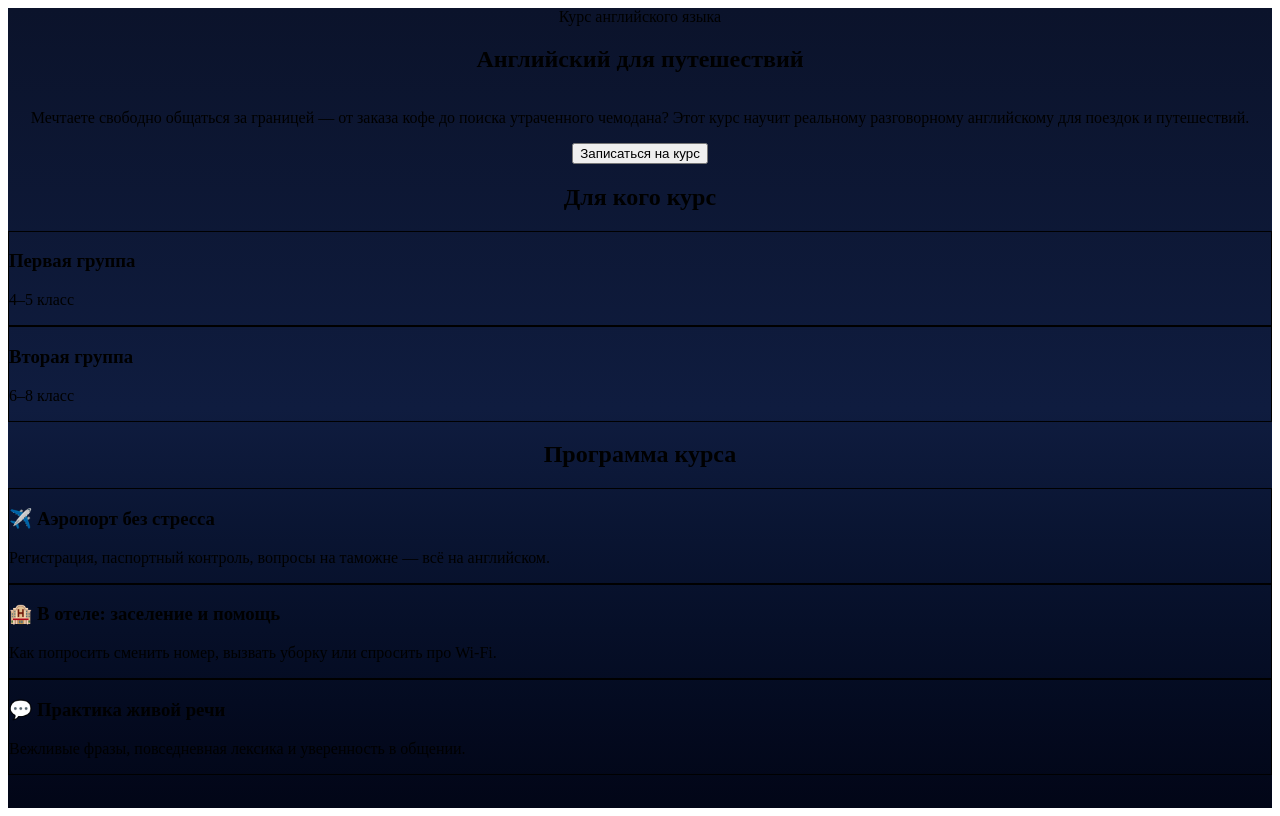
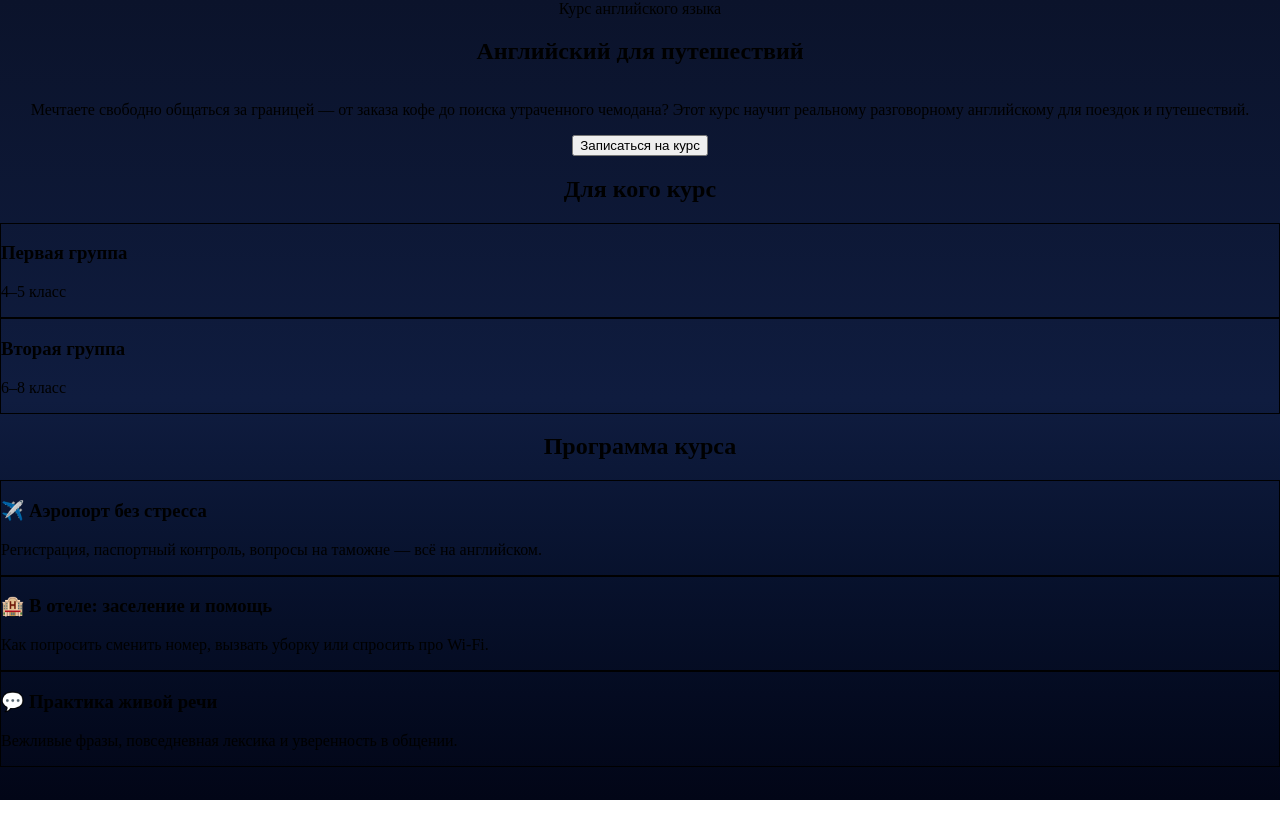
Before and after one commit to olga1975-dot/Figmatravel, a React (Vite) app: page / in a window 1280 px wide. Built offline with nearby package versions, Linux system fonts and the light colour scheme.

Commit message:
Update index.css

```diff
--- a/src/styles/index.css
+++ b/src/styles/index.css
@@ -1,2 +1,8 @@
-@import './fonts.css';
-@import './tailwind.css';
+@import "./fonts.css";
+@import "./tailwind.css";
+@import "./theme.css";
+
+html, body {
+  margin: 0;
+  padding: 0;
+}
```
